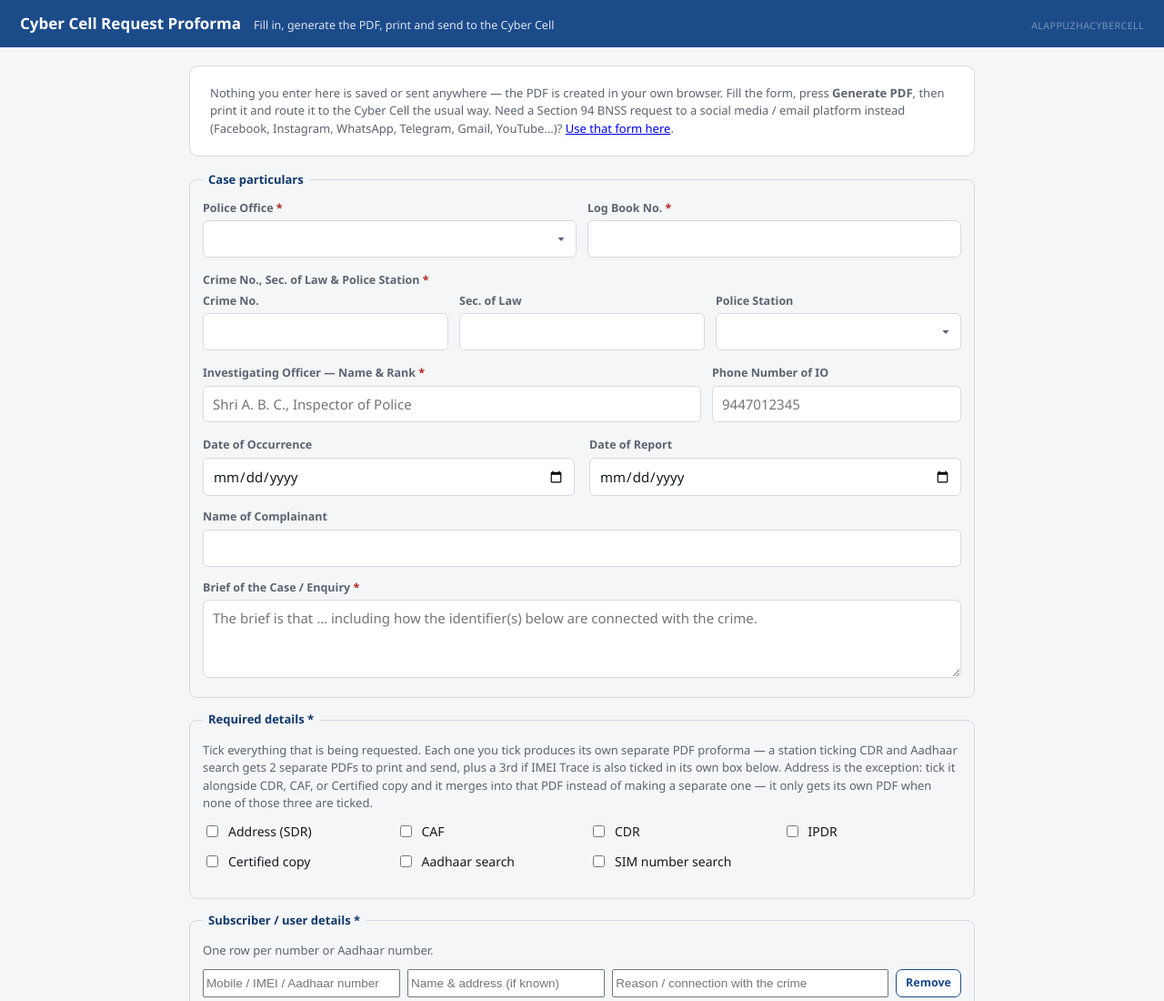
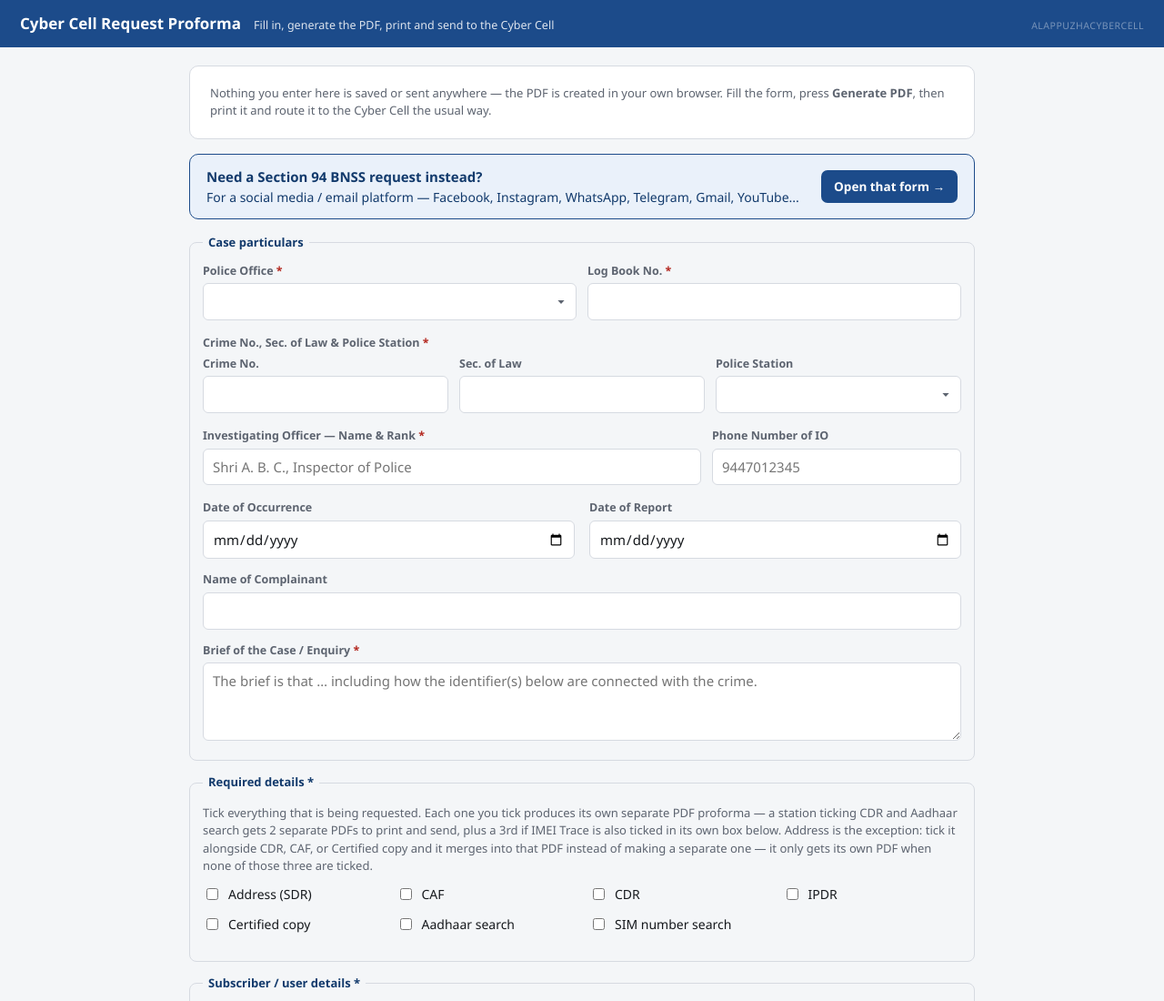
Before and after one commit to CybercellAlappuzha/cyber-cell-portal, a website: page docs/index.html in a window 1280 px wide. Shown: the top 1100 px of the page at 91% size. Drawn offline with Linux system fonts and the light colour scheme.

Commit message:
Make the cross-link between the two proformas a visible banner

```diff
--- a/docs/index.html
+++ b/docs/index.html
@@ -19,11 +19,17 @@
     <p class="hint" style="margin:0">
       Nothing you enter here is saved or sent anywhere — the PDF is created in your own
       browser. Fill the form, press <strong>Generate PDF</strong>, then print it and route it
-      to the Cyber Cell the usual way. Need a Section 94 BNSS request to a social media / email
-      platform instead (Facebook, Instagram, WhatsApp, Telegram, Gmail, YouTube...)?
-      <a href="bns94.html">Use that form here</a>.
+      to the Cyber Cell the usual way.
     </p>
   </div>
+
+  <a href="bns94.html" class="switch-banner">
+    <span class="switch-banner-text">
+      <strong>Need a Section 94 BNSS request instead?</strong>
+      For a social media / email platform — Facebook, Instagram, WhatsApp, Telegram, Gmail, YouTube...
+    </span>
+    <span class="switch-banner-cta">Open that form →</span>
+  </a>
 
   <form id="pfForm" novalidate>
     <div id="formMsg"></div>
--- a/docs/styles.css
+++ b/docs/styles.css
@@ -104,6 +104,24 @@ input:focus, select:focus, textarea:focus { outline: 2px solid var(--accent); ou
 .ac-list .ac-opt:hover, .ac-list .ac-opt.active { background: var(--accent-soft); }
 .ac-list .ac-empty { padding: 7px 10px; font-size: 13px; color: var(--muted); font-style: italic; }
 
+/* Cross-link banner between the main proforma and the Section 94 BNSS page —
+   deliberately louder than the muted .hint text above it, since users were
+   missing the plain inline link version. */
+.switch-banner {
+  display: flex; align-items: center; justify-content: space-between; gap: 14px;
+  flex-wrap: wrap;
+  background: var(--accent-soft); border: 1px solid var(--accent);
+  border-radius: 10px; padding: 14px 18px; margin: 0 0 16px;
+  text-decoration: none; color: var(--accent-dark);
+}
+.switch-banner:hover { background: #dcebfb; }
+.switch-banner-text { font-size: 14px; line-height: 1.4; }
+.switch-banner-text strong { display: block; font-size: 15px; margin-bottom: 2px; }
+.switch-banner-cta {
+  font-weight: 700; font-size: 13.5px; white-space: nowrap;
+  background: var(--accent); color: #fff; padding: 8px 14px; border-radius: 7px;
+}
+
 fieldset { border: 1px solid var(--line); border-radius: 8px; padding: 12px 14px 14px; margin: 0 0 14px; }
 legend { font-size: 13px; font-weight: 600; color: var(--accent-dark); padding: 0 6px; }
 
--- a/public/styles.css
+++ b/public/styles.css
@@ -104,6 +104,24 @@ input:focus, select:focus, textarea:focus { outline: 2px solid var(--accent); ou
 .ac-list .ac-opt:hover, .ac-list .ac-opt.active { background: var(--accent-soft); }
 .ac-list .ac-empty { padding: 7px 10px; font-size: 13px; color: var(--muted); font-style: italic; }
 
+/* Cross-link banner between the main proforma and the Section 94 BNSS page —
+   deliberately louder than the muted .hint text above it, since users were
+   missing the plain inline link version. */
+.switch-banner {
+  display: flex; align-items: center; justify-content: space-between; gap: 14px;
+  flex-wrap: wrap;
+  background: var(--accent-soft); border: 1px solid var(--accent);
+  border-radius: 10px; padding: 14px 18px; margin: 0 0 16px;
+  text-decoration: none; color: var(--accent-dark);
+}
+.switch-banner:hover { background: #dcebfb; }
+.switch-banner-text { font-size: 14px; line-height: 1.4; }
+.switch-banner-text strong { display: block; font-size: 15px; margin-bottom: 2px; }
+.switch-banner-cta {
+  font-weight: 700; font-size: 13.5px; white-space: nowrap;
+  background: var(--accent); color: #fff; padding: 8px 14px; border-radius: 7px;
+}
+
 fieldset { border: 1px solid var(--line); border-radius: 8px; padding: 12px 14px 14px; margin: 0 0 14px; }
 legend { font-size: 13px; font-weight: 600; color: var(--accent-dark); padding: 0 6px; }
 
```
Also changed, not shown: docs/bns94.html (+8 -2 lines), public/bns94.html (+8 -2 lines), public/index.html (+9 -3 lines).
